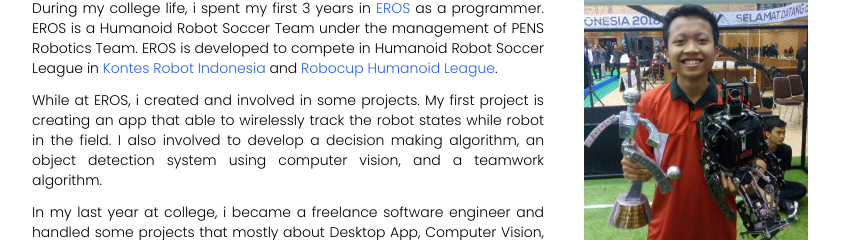
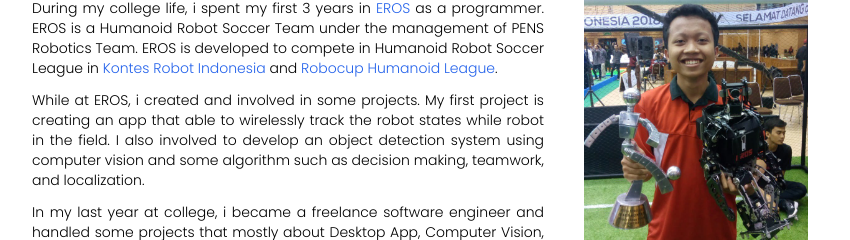
Before and after one commit to mifwar/personal_site, a Next.js app: page /about in a window 1280 px wide. Shown: the part 232-472 px from the top of the page, without its empty margins (220-1070 px from the left). Built offline with nearby package versions, Linux system fonts and the light colour scheme.

Commit message:
add localization

```diff
--- a/pages/about/index.js
+++ b/pages/about/index.js
@@ -95,8 +95,9 @@ const About = () => {
                 While at EROS, i created and involved in some projects. My first
                 project is creating an app that able to wirelessly track the
                 robot states while robot in the field. I also involved to
-                develop a decision making algorithm, an object detection system
-                using computer vision, and a teamwork algorithm.
+                develop an object detection system using computer vision and
+                some algorithm such as decision making, teamwork, and
+                localization.
               </p>
               <p className="my-3 xs:mr-7">
                 In my last year at college, i became a freelance software
```
